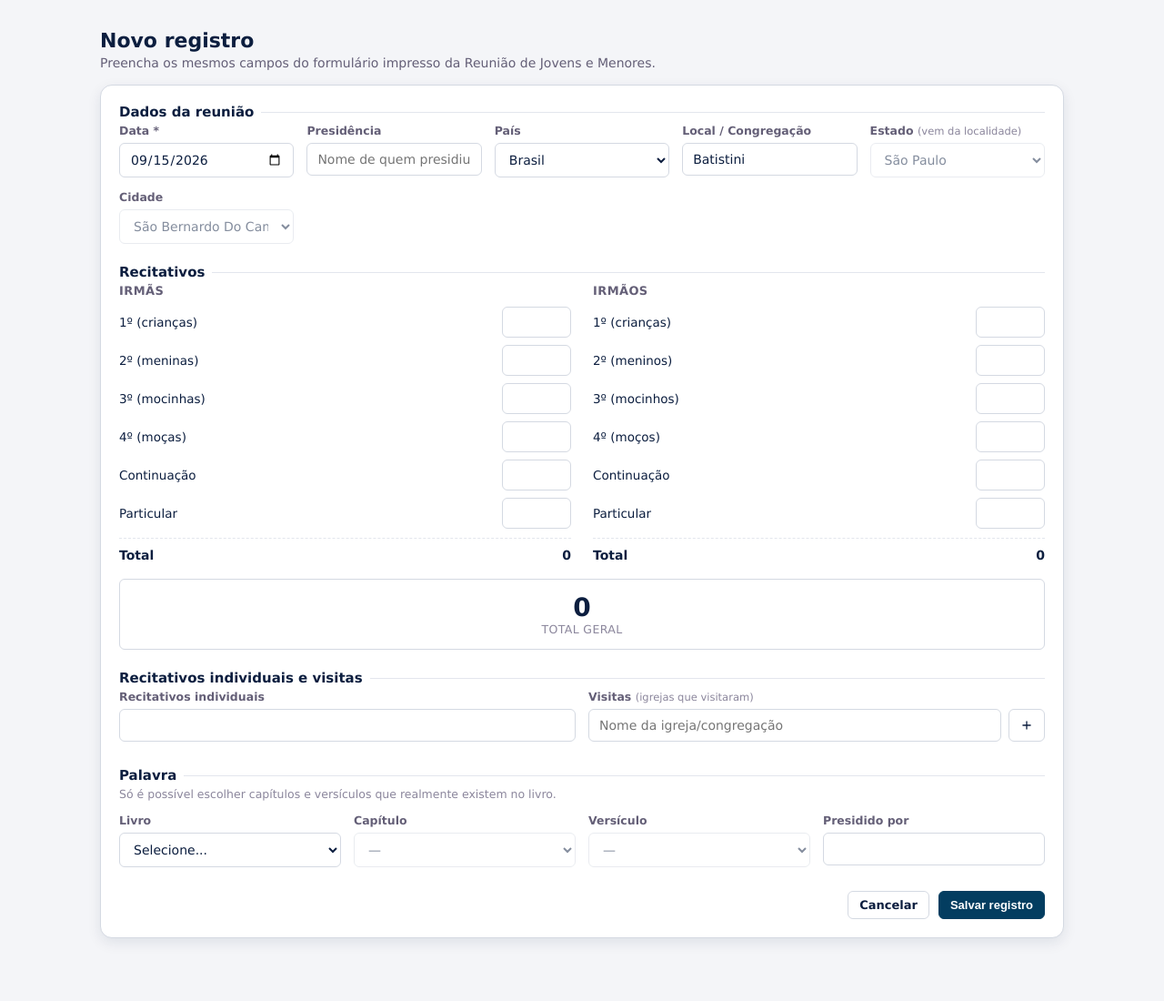
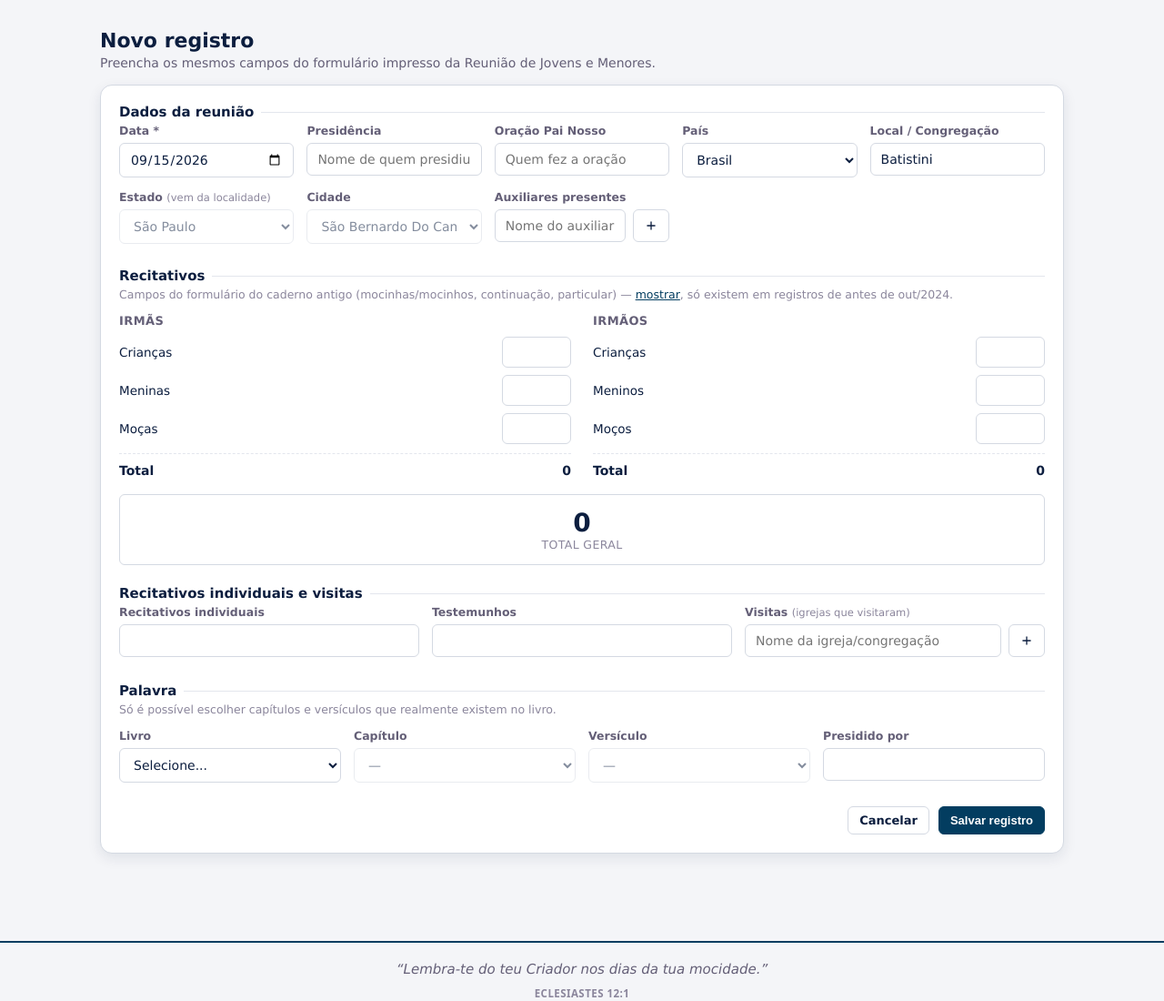
Before and after one commit to nicholasbirochi/BI-CCB-Young-Congregation, a Flask app: page /novo in a window 1280 px wide. Shown: the part 111-1211 px from the top of the page at 91% size. Run offline with Flask 3, Linux system fonts and the light colour scheme; the visitor is signed in with stand-in values (Sample User, id 1); data that the repository does not hold is empty; parts of the project's set-up code (start-up, migrations or seed data) failed here and were passed over.

Commit message:
chore: align the form with the current model for helpers, Lord's Prayer, testimonies, and three recitation positions
- Recitativos agora mostram só Crianças/Meninas(os)/Moças(os) por padrão,
  igual à folha impressa em uso hoje. Mocinhas/Mocinhos, Continuação e
  Particular (só existiam no caderno de 2022/2023) ficam escondidos e só
  aparecem abertos automaticamente ao editar um registro antigo que já
  tem algum valor neles — nada do que já foi digitado se perde.
- Novos campos: Auxiliares Presentes (lista de nomes, com chips e
  sugestão), Oração Pai Nosso (nome de quem fez a oração) e Testemunhos
  (quantidade) — todos existentes na folha atual e agora salvos no banco.
- Corrige registros de Walter Galvão e Levi Florenzo que estavam salvos
  com variações do nome (ex.: 'Walter Galvao (China)', 'Levi Fiorenzano').
- Corrige um campo de texto novo que aparecia preenchido com o texto
  'None' em vez de vazio nos registros antigos.
- Corrige o botão 'mostrar/ocultar campos antigos' e o encolhimento do
  campo de Auxiliares Presentes, que estavam sendo atropelados por uma
  regra de CSS mais específica (display:flex sempre ligado, min-width
  ausente no input).

```diff
--- a/src/controllers/registros.py
+++ b/src/controllers/registros.py
@@ -17,9 +17,25 @@ from models.database import (
 )
 from models.paises import PAISES_POR_CONTINENTE
 from services.localidades_ccb import LOCALIDADES_CCB
-from services.sugestoes import localidades_conhecidas, nomes_conhecidos, visitas_conhecidas
+from services.sugestoes import (
+    auxiliares_conhecidos,
+    localidades_conhecidas,
+    nomes_conhecidos,
+    visitas_conhecidas,
+)
 
 bp = Blueprint("registros", __name__)
+
+# Colunas que só existem no caderno antigo (2022/2023): mocinhas/mocinhos,
+# continuação e particular. O formulário atual (folha solta, a partir de
+# out/2024) só tem crianças/meninas(os)/moças(os) — essas 6 ficam escondidas
+# por padrão e só aparecem abertas ao editar um registro antigo que já tem
+# algum valor nelas (pra não esconder dado real nem parecer que sumiu).
+CAMPOS_RECITATIVOS_ANTIGOS = ["meninas_3", "meninas_5", "meninas_6", "meninos_3", "meninos_5", "meninos_6"]
+
+
+def _tem_campos_antigos(registro):
+    return any(int(registro[c] or 0) for c in CAMPOS_RECITATIVOS_ANTIGOS)
 
 
 def _campo_int(nome):
@@ -53,7 +69,10 @@ def _dados_do_formulario():
         "meninos_5": _campo_int("meninos_5"),
         "meninos_6": _campo_int("meninos_6"),
         "recitativos_individuais": _campo_int("recitativos_individuais"),
+        "testemunhos": _campo_int("testemunhos"),
         "visitas": texto_visitas(request.form.get("visitas", "").split(";")),
+        "auxiliares_presentes": texto_visitas(request.form.get("auxiliares_presentes", "").split(";")),
+        "oracao_pai_nosso": request.form.get("oracao_pai_nosso", "").strip(),
         "livro": request.form.get("livro", "").strip(),
         "capitulo": request.form.get("capitulo", "").strip(),
         "versiculo": request.form.get("versiculo", "").strip(),
@@ -76,6 +95,7 @@ def _contexto_formulario(conn, **extra):
         "localidades_ccb": LOCALIDADES_CCB,
         "visitas_conhecidas": sorted(set(visitas_conhecidas(conn)) | set(localidades)),
         "nomes_conhecidos": nomes_conhecidos(conn),
+        "auxiliares_conhecidos": auxiliares_conhecidos(conn),
         "paises_por_continente": PAISES_POR_CONTINENTE,
         # Passados sempre (não só em registro novo): é o que permite o
         # Estado/Cidade se autopreencherem mesmo quando o Local digitado é
@@ -107,7 +127,7 @@ def novo_registro():
             flash(erro, "erro")
             return render_template(
                 "formulario.html",
-                **_contexto_formulario(conn, registro=dados, modo="novo"),
+                **_contexto_formulario(conn, registro=dados, modo="novo", tem_campos_antigos=_tem_campos_antigos(dados)),
             )
         colunas = ", ".join(dados.keys())
         marcadores = ", ".join(["?"] * len(dados))
@@ -125,12 +145,13 @@ def novo_registro():
         "estado": config.ESTADO_PADRAO, "cidade": config.CIDADE_PADRAO,
         "meninas_1": "", "meninas_2": "", "meninas_3": "", "meninas_4": "", "meninas_5": "", "meninas_6": "",
         "meninos_1": "", "meninos_2": "", "meninos_3": "", "meninos_4": "", "meninos_5": "", "meninos_6": "",
-        "recitativos_individuais": "", "visitas": "",
+        "recitativos_individuais": "", "testemunhos": "", "visitas": "",
+        "auxiliares_presentes": "", "oracao_pai_nosso": "",
         "livro": "", "capitulo": "", "versiculo": "", "presidido_por": "",
     }
     return render_template(
         "formulario.html",
-        **_contexto_formulario(conn, registro=vazio, modo="novo"),
+        **_contexto_formulario(conn, registro=vazio, modo="novo", tem_campos_antigos=False),
     )
 
 
@@ -151,7 +172,10 @@ def editar_registro(registro_id):
             flash(erro, "erro")
             return render_template(
                 "formulario.html",
-                **_contexto_formulario(conn, registro=dados, modo="editar", registro_id=registro_id),
+                **_contexto_formulario(
+                    conn, registro=dados, modo="editar", registro_id=registro_id,
+                    tem_campos_antigos=_tem_campos_antigos(dados),
+                ),
             )
         campos = ", ".join(f"{c} = ?" for c in dados.keys())
         conn.execute(
@@ -168,7 +192,10 @@ def editar_registro(registro_id):
         return redirect(url_for("registros.registros"))
     return render_template(
         "formulario.html",
-        **_contexto_formulario(conn, registro=registro, modo="editar", registro_id=registro_id),
+        **_contexto_formulario(
+            conn, registro=registro, modo="editar", registro_id=registro_id,
+            tem_campos_antigos=_tem_campos_antigos(registro),
+        ),
     )
 
 
@@ -209,6 +236,7 @@ def registros():
             "total_meninos": total_meninos(r),
             "total_geral": total_geral(r),
             "recitativos_individuais": r["recitativos_individuais"],
+            "testemunhos": r["testemunhos"],
             "visitas": lista_visitas(r["visitas"]),
             "livro": r["livro"],
             "capitulo": r["capitulo"],
--- a/src/static/css/style.css
+++ b/src/static/css/style.css
@@ -619,6 +619,17 @@ table.data-table {
   color: var(--text-muted);
   margin: 0 0 14px;
 }
+.link-botao {
+  background: none;
+  border: none;
+  padding: 0;
+  font: inherit;
+  font-size: inherit;
+  color: var(--series-1);
+  text-decoration: underline;
+  cursor: pointer;
+}
+.link-botao:hover { opacity: 0.8; }
 .field-grid {
   display: grid;
   grid-template-columns: repeat(auto-fit, minmax(160px, 1fr));
@@ -684,8 +695,8 @@ table.data-table {
 .resultados-localidade button span { display: block; font-size: 12px; color: var(--text-muted); }
 .resultados-localidade .aviso { padding: 10px 12px; font-size: 13px; color: var(--text-muted); }
 
-.chip-input { display: flex; gap: 8px; }
-.chip-input input { flex: 1; }
+.chip-input { display: flex; gap: 8px; min-width: 0; }
+.chip-input input { flex: 1; min-width: 0; }
 .chip-input .btn { flex: none; padding: 0 12px; display: inline-flex; align-items: center; justify-content: center; }
 .chips {
   display: flex;
@@ -760,6 +771,7 @@ table.data-table {
   gap: 10px;
   margin-bottom: 8px;
 }
+.recitativos-linha[hidden] { display: none; }
 .recitativos-linha label {
   flex: 1;
   font-size: 13.5px;
--- a/src/static/js/form.js
+++ b/src/static/js/form.js
@@ -264,21 +264,21 @@ document.addEventListener("DOMContentLoaded", () => {
     agendarSalvamento();
   });
 
-  // --------------------------------- Visitas: chips de igrejas (em vez de um número) ---------------------------------
-  const inputVisita = document.getElementById("visita-input");
-  const btnVisitaAdicionar = document.getElementById("visita-adicionar");
-  const chipsVisitas = document.getElementById("visitas-chips");
-  const hiddenVisitas = document.getElementById("visitas");
-  const resultadosVisita = document.getElementById("resultados-visita");
+  // --------------------------------- Chips de nomes (Visitas, Auxiliares presentes) ---------------------------------
+  // Os dois campos guardam uma lista de nomes separados por "; " — mesma
+  // lógica de chip pros dois, só muda qual input/hidden/lista cada um usa.
+  // Devolve a função "adicionar" pra quem quiser plugar a busca ao vivo de
+  // localidades também (caso do campo Visitas).
+  function criarChipsDeNomes({ inputEl, botaoEl, chipsEl, hiddenEl }) {
+    if (!inputEl || !chipsEl || !hiddenEl) return null;
 
-  function listaVisitasAtual() {
-    return hiddenVisitas.value ? hiddenVisitas.value.split(";").map((s) => s.trim()).filter(Boolean) : [];
+    function listaAtual() {
+      return hiddenEl.value ? hiddenEl.value.split(";").map((s) => s.trim()).filter(Boolean) : [];
     }
 
-  function renderChipsVisitas() {
-    if (!chipsVisitas) return;
-    chipsVisitas.innerHTML = "";
-    listaVisitasAtual().forEach((nome, i) => {
+    function renderChips() {
+      chipsEl.innerHTML = "";
+      listaAtual().forEach((nome, i) => {
         const chip = document.createElement("span");
         chip.className = "chip";
         const texto = document.createElement("span");
@@ -288,47 +288,81 @@ document.addEventListener("DOMContentLoaded", () => {
         remover.setAttribute("aria-label", `Remover ${nome}`);
         remover.textContent = "×";
         remover.addEventListener("click", () => {
-        const nova = listaVisitasAtual();
+          const nova = listaAtual();
           nova.splice(i, 1);
-        hiddenVisitas.value = nova.join("; ");
-        renderChipsVisitas();
-        hiddenVisitas.dispatchEvent(new Event("input", { bubbles: true }));
+          hiddenEl.value = nova.join("; ");
+          renderChips();
+          hiddenEl.dispatchEvent(new Event("input", { bubbles: true }));
         });
         chip.appendChild(texto);
         chip.appendChild(remover);
-      chipsVisitas.appendChild(chip);
+        chipsEl.appendChild(chip);
       });
     }
 
-  // Usada tanto pelo botão "+"/Enter (nome digitado à mão) quanto pela
-  // busca ao vivo na base de localidades (nome escolhido de um resultado
-  // real do diretório oficial da CCB).
-  function adicionarNomeVisita(nome) {
+    function adicionarNome(nome) {
       if (!nome) return;
-    const atual = listaVisitasAtual();
+      const atual = listaAtual();
       if (!atual.includes(nome)) atual.push(nome);
-    hiddenVisitas.value = atual.join("; ");
-    renderChipsVisitas();
-    hiddenVisitas.dispatchEvent(new Event("input", { bubbles: true }));
+      hiddenEl.value = atual.join("; ");
+      renderChips();
+      hiddenEl.dispatchEvent(new Event("input", { bubbles: true }));
     }
 
-  function adicionarVisita() {
-    adicionarNomeVisita(inputVisita.value.trim());
-    inputVisita.value = "";
+    function adicionarDoInput() {
+      adicionarNome(inputEl.value.trim());
+      inputEl.value = "";
     }
 
-  if (inputVisita && btnVisitaAdicionar && chipsVisitas && hiddenVisitas) {
-    btnVisitaAdicionar.addEventListener("click", adicionarVisita);
-    inputVisita.addEventListener("keydown", (e) => {
-      if (e.key === "Enter") { e.preventDefault(); adicionarVisita(); }
+    if (botaoEl) botaoEl.addEventListener("click", adicionarDoInput);
+    inputEl.addEventListener("keydown", (e) => {
+      if (e.key === "Enter") { e.preventDefault(); adicionarDoInput(); }
     });
-    // Visitas também é alimentado pela base de localidades: a mesma busca
-    // ao vivo do campo Local, aqui adicionando direto como chip.
-    ativarBuscaLocalidade(inputVisita, resultadosVisita, (item) => {
-      adicionarNomeVisita(`${item.nome} — ${item.cidade}`);
+    renderChips(); // estado inicial (editando um registro existente)
+
+    return { adicionarNome, renderChips };
+  }
+
+  const chipsVisitas = criarChipsDeNomes({
+    inputEl: document.getElementById("visita-input"),
+    botaoEl: document.getElementById("visita-adicionar"),
+    chipsEl: document.getElementById("visitas-chips"),
+    hiddenEl: document.getElementById("visitas"),
+  });
+  // Visitas também é alimentado pela base de localidades: a mesma busca ao
+  // vivo do campo Local, aqui adicionando direto como chip.
+  if (chipsVisitas) {
+    const inputVisita = document.getElementById("visita-input");
+    ativarBuscaLocalidade(inputVisita, document.getElementById("resultados-visita"), (item) => {
+      chipsVisitas.adicionarNome(`${item.nome} — ${item.cidade}`);
       inputVisita.value = "";
     });
-    renderChipsVisitas(); // estado inicial (editando um registro existente)
+  }
+
+  const chipsAuxiliares = criarChipsDeNomes({
+    inputEl: document.getElementById("auxiliar-input"),
+    botaoEl: document.getElementById("auxiliar-adicionar"),
+    chipsEl: document.getElementById("auxiliares-chips"),
+    hiddenEl: document.getElementById("auxiliares_presentes"),
+  });
+
+  function renderChipsVisitas() { if (chipsVisitas) chipsVisitas.renderChips(); }
+  function renderChipsAuxiliares() { if (chipsAuxiliares) chipsAuxiliares.renderChips(); }
+
+  // -------------------------------- Recitativos: campos do formulário antigo --------------------------------
+  // Mocinhas/Mocinhos, Continuação e Particular só existem em registros de
+  // antes de out/2024 — ficam escondidos por padrão (o formulário atual só
+  // tem Crianças/Meninas(os)/Moças(os)) e só aparecem abertos automaticamente
+  // ao editar um registro que já tem algum valor neles (veja tem_campos_antigos
+  // em controllers/registros.py).
+  const btnToggleAntigos = document.getElementById("toggle-campos-antigos");
+  const camposAntigos = document.querySelectorAll(".campo-antigo");
+  if (btnToggleAntigos && camposAntigos.length) {
+    btnToggleAntigos.addEventListener("click", () => {
+      const mostrar = camposAntigos[0].hidden;
+      camposAntigos.forEach((el) => { el.hidden = !mostrar; });
+      btnToggleAntigos.textContent = mostrar ? "ocultar" : "mostrar";
+    });
   }
 
   // ------------------------------------------------------------- rascunho automático
@@ -365,6 +399,7 @@ document.addEventListener("DOMContentLoaded", () => {
     }
     if (campoLocal) derivarLocalizacao(campoLocal.value);
     renderChipsVisitas();
+    renderChipsAuxiliares();
     atualizarTotais();
     restaurando = false;
     salvarRascunho();
--- a/src/templates/formulario.html
+++ b/src/templates/formulario.html
@@ -29,6 +29,10 @@
       <div class="field">
         <label for="presidencia">Presidência</label>
         <input type="text" list="lista-nomes" id="presidencia" name="presidencia" value="{{ registro['presidencia'] }}" placeholder="Nome de quem presidiu" autocomplete="off">
+      </div>
+      <div class="field">
+        <label for="oracao_pai_nosso">Oração Pai Nosso</label>
+        <input type="text" list="lista-nomes" id="oracao_pai_nosso" name="oracao_pai_nosso" value="{{ registro['oracao_pai_nosso'] | default('', true) }}" placeholder="Quem fez a oração" autocomplete="off">
       </div>
       <div class="field">
         <label for="pais">País</label>
@@ -70,30 +74,47 @@
         </select>
         <input type="hidden" id="cidade-oculto" name="cidade" value="{{ registro['cidade'] }}">
       </div>
+      <div class="field" style="position: relative;">
+        <label for="auxiliar-input">Auxiliares presentes</label>
+        <div class="chip-input">
+          <input type="text" id="auxiliar-input" list="lista-auxiliares" placeholder="Nome do auxiliar" autocomplete="off">
+          <button type="button" class="btn small" id="auxiliar-adicionar">{{ icon_plus(14) }}</button>
+        </div>
+        <datalist id="lista-auxiliares">
+          {% for nome in auxiliares_conhecidos %}<option value="{{ nome }}">{% endfor %}
+        </datalist>
+        <div class="chips" id="auxiliares-chips"></div>
+        <input type="hidden" id="auxiliares_presentes" name="auxiliares_presentes" value="{{ registro['auxiliares_presentes'] }}">
+      </div>
     </div>
   </div>
 
   <div class="form-section">
     <h2>Recitativos</h2>
+    <p class="subtitle">
+      Campos do formulário do caderno antigo (mocinhas/mocinhos, continuação, particular) —
+      <button type="button" class="link-botao" id="toggle-campos-antigos">{{ 'ocultar' if tem_campos_antigos else 'mostrar' }}</button>,
+      só existem em registros de antes de out/2024.
+    </p>
     <div class="recitativos-table">
       <div class="recitativos-col">
         <h3>Irmãs</h3>
-        <div class="recitativos-linha"><label for="meninas_1">1º (crianças)</label><input type="number" min="0" id="meninas_1" name="meninas_1" value="{{ registro['meninas_1'] }}"></div>
-        <div class="recitativos-linha"><label for="meninas_2">2º (meninas)</label><input type="number" min="0" id="meninas_2" name="meninas_2" value="{{ registro['meninas_2'] }}"></div>
-        <div class="recitativos-linha"><label for="meninas_3">3º (mocinhas)</label><input type="number" min="0" id="meninas_3" name="meninas_3" value="{{ registro['meninas_3'] }}"></div>
-        <div class="recitativos-linha"><label for="meninas_4">4º (moças)</label><input type="number" min="0" id="meninas_4" name="meninas_4" value="{{ registro['meninas_4'] }}"></div>
-        <div class="recitativos-linha"><label for="meninas_5">Continuação</label><input type="number" min="0" id="meninas_5" name="meninas_5" value="{{ registro['meninas_5'] }}"></div>
-        <div class="recitativos-linha"><label for="meninas_6">Particular</label><input type="number" min="0" id="meninas_6" name="meninas_6" value="{{ registro['meninas_6'] }}"></div>
+        <div class="recitativos-linha"><label for="meninas_1">Crianças</label><input type="number" min="0" id="meninas_1" name="meninas_1" value="{{ registro['meninas_1'] }}"></div>
+        <div class="recitativos-linha"><label for="meninas_2">Meninas</label><input type="number" min="0" id="meninas_2" name="meninas_2" value="{{ registro['meninas_2'] }}"></div>
+        <div class="recitativos-linha campo-antigo" {{ '' if tem_campos_antigos else 'hidden' }}><label for="meninas_3">Mocinhas</label><input type="number" min="0" id="meninas_3" name="meninas_3" value="{{ registro['meninas_3'] }}"></div>
+        <div class="recitativos-linha"><label for="meninas_4">Moças</label><input type="number" min="0" id="meninas_4" name="meninas_4" value="{{ registro['meninas_4'] }}"></div>
+        <div class="recitativos-linha campo-antigo" {{ '' if tem_campos_antigos else 'hidden' }}><label for="meninas_5">Continuação</label><input type="number" min="0" id="meninas_5" name="meninas_5" value="{{ registro['meninas_5'] }}"></div>
+        <div class="recitativos-linha campo-antigo" {{ '' if tem_campos_antigos else 'hidden' }}><label for="meninas_6">Particular</label><input type="number" min="0" id="meninas_6" name="meninas_6" value="{{ registro['meninas_6'] }}"></div>
         <div class="recitativos-total"><span>Total</span><span id="total-meninas">0</span></div>
       </div>
       <div class="recitativos-col">
         <h3>Irmãos</h3>
-        <div class="recitativos-linha"><label for="meninos_1">1º (crianças)</label><input type="number" min="0" id="meninos_1" name="meninos_1" value="{{ registro['meninos_1'] }}"></div>
-        <div class="recitativos-linha"><label for="meninos_2">2º (meninos)</label><input type="number" min="0" id="meninos_2" name="meninos_2" value="{{ registro['meninos_2'] }}"></div>
-        <div class="recitativos-linha"><label for="meninos_3">3º (mocinhos)</label><input type="number" min="0" id="meninos_3" name="meninos_3" value="{{ registro['meninos_3'] }}"></div>
-        <div class="recitativos-linha"><label for="meninos_4">4º (moços)</label><input type="number" min="0" id="meninos_4" name="meninos_4" value="{{ registro['meninos_4'] }}"></div>
-        <div class="recitativos-linha"><label for="meninos_5">Continuação</label><input type="number" min="0" id="meninos_5" name="meninos_5" value="{{ registro['meninos_5'] }}"></div>
-        <div class="recitativos-linha"><label for="meninos_6">Particular</label><input type="number" min="0" id="meninos_6" name="meninos_6" value="{{ registro['meninos_6'] }}"></div>
+        <div class="recitativos-linha"><label for="meninos_1">Crianças</label><input type="number" min="0" id="meninos_1" name="meninos_1" value="{{ registro['meninos_1'] }}"></div>
+        <div class="recitativos-linha"><label for="meninos_2">Meninos</label><input type="number" min="0" id="meninos_2" name="meninos_2" value="{{ registro['meninos_2'] }}"></div>
+        <div class="recitativos-linha campo-antigo" {{ '' if tem_campos_antigos else 'hidden' }}><label for="meninos_3">Mocinhos</label><input type="number" min="0" id="meninos_3" name="meninos_3" value="{{ registro['meninos_3'] }}"></div>
+        <div class="recitativos-linha"><label for="meninos_4">Moços</label><input type="number" min="0" id="meninos_4" name="meninos_4" value="{{ registro['meninos_4'] }}"></div>
+        <div class="recitativos-linha campo-antigo" {{ '' if tem_campos_antigos else 'hidden' }}><label for="meninos_5">Continuação</label><input type="number" min="0" id="meninos_5" name="meninos_5" value="{{ registro['meninos_5'] }}"></div>
+        <div class="recitativos-linha campo-antigo" {{ '' if tem_campos_antigos else 'hidden' }}><label for="meninos_6">Particular</label><input type="number" min="0" id="meninos_6" name="meninos_6" value="{{ registro['meninos_6'] }}"></div>
         <div class="recitativos-total"><span>Total</span><span id="total-meninos">0</span></div>
       </div>
     </div>
@@ -109,6 +130,10 @@
       <div class="field">
         <label for="recitativos_individuais">Recitativos individuais</label>
         <input type="number" min="0" id="recitativos_individuais" name="recitativos_individuais" value="{{ registro['recitativos_individuais'] }}">
+      </div>
+      <div class="field">
+        <label for="testemunhos">Testemunhos</label>
+        <input type="number" min="0" id="testemunhos" name="testemunhos" value="{{ registro['testemunhos'] }}">
       </div>
       <div class="field">
         <label for="visita-input">Visitas <span class="hint">(igrejas que visitaram)</span></label>
```
Also changed, not shown: src/models/database.py (+17 -0 lines), src/services/sugestoes.py (+24 -11 lines). Lines whose indentation alone changed are shown as unchanged.
